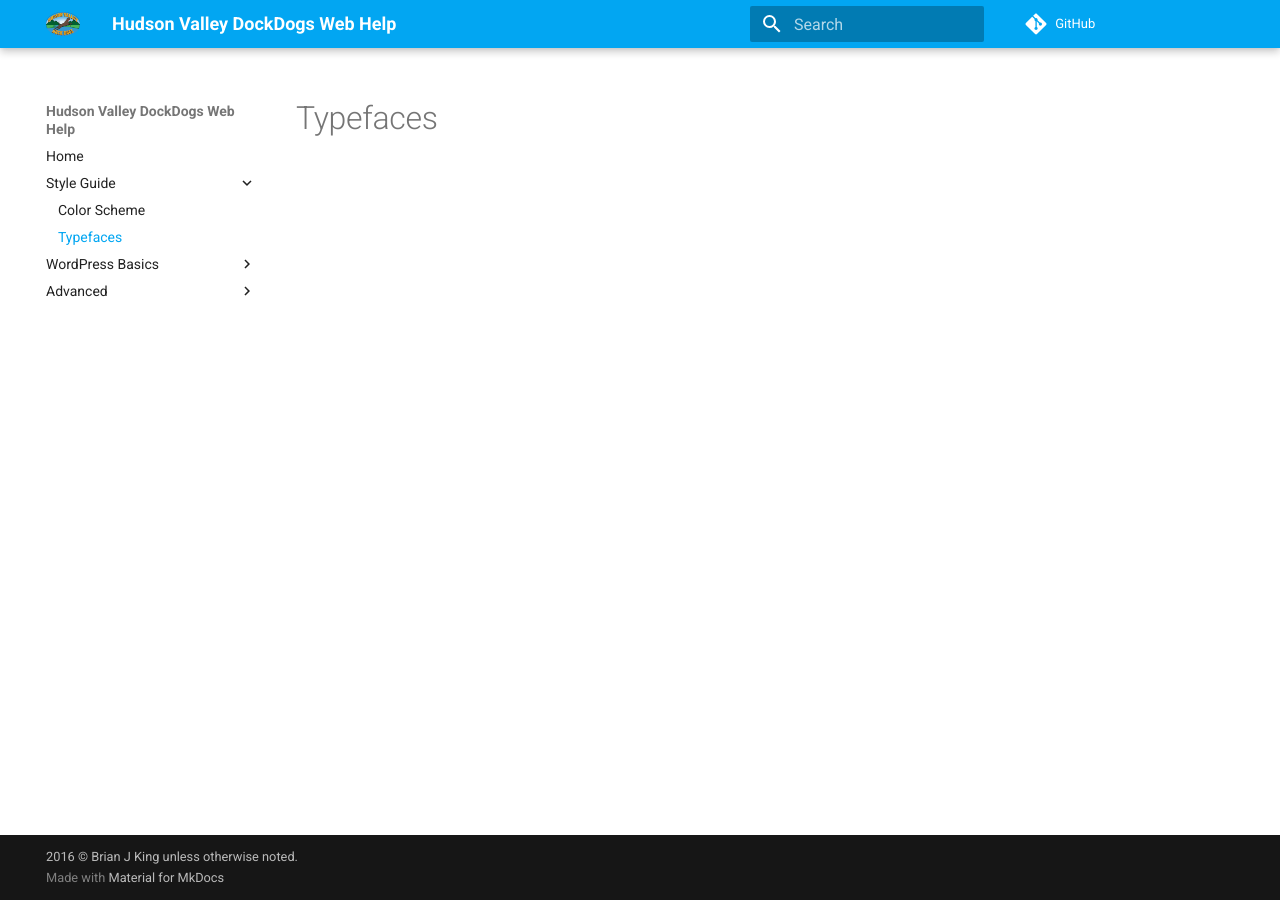
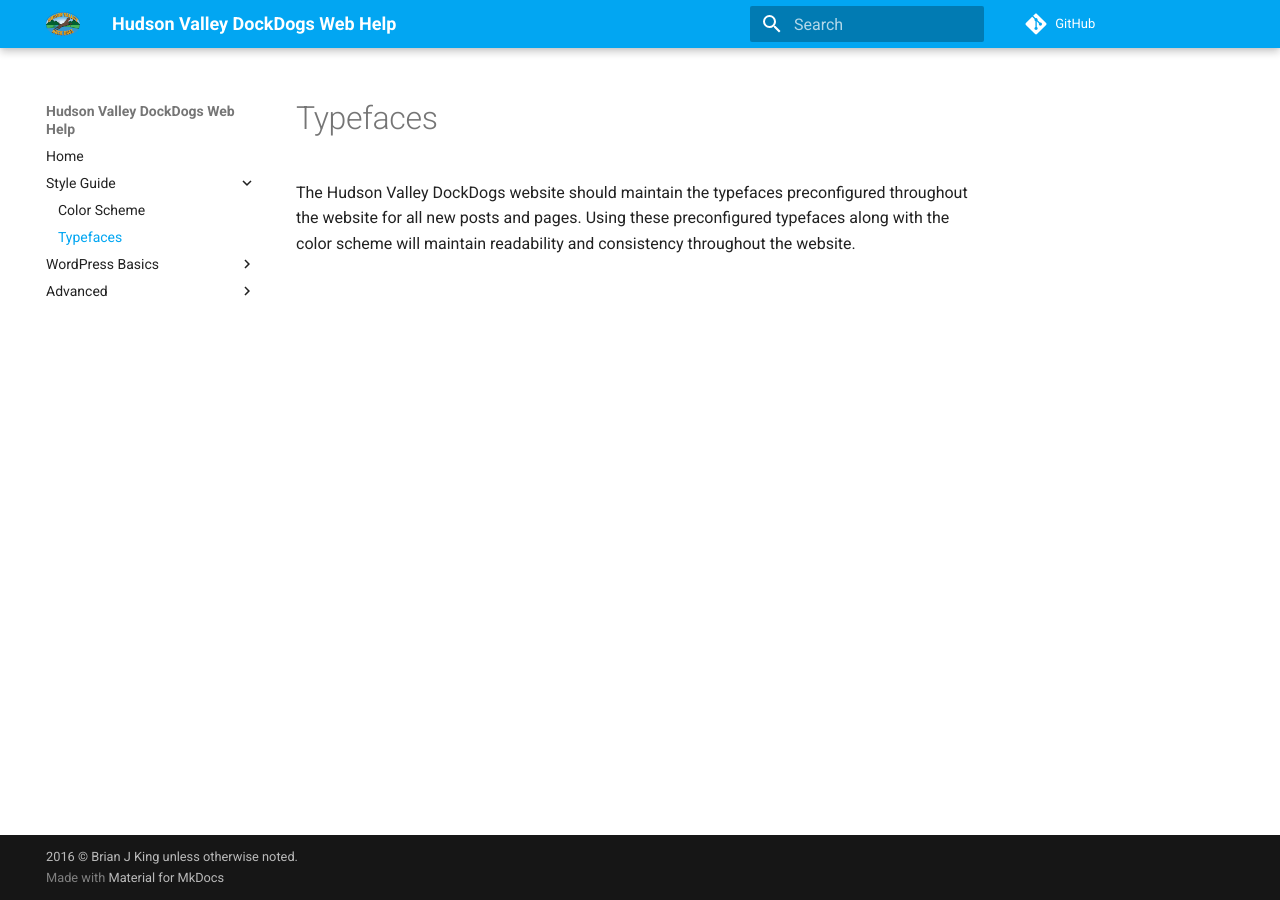
Before and after one commit to brianjking/hudsonvalleyhelp, an MkDocs documentation site: the page built from docs/style-guide/typefaces.md, in a window 1280 px wide. Built offline with MkDocs 1.6.1 and Material for MkDocs 9.7.7, drawn with Linux system fonts in a browser that asks for light colours; comment, search, counter and statistics services are not loaded; old or Windows-style settings are respelled for this version of MkDocs.

Commit message:
Updating typefaces page

```diff
--- a/docs/style-guide/typefaces.md
+++ b/docs/style-guide/typefaces.md
@@ -1 +1,3 @@
 # Typefaces
+
+The Hudson Valley DockDogs website should maintain the typefaces preconfigured throughout the website for all new posts and pages. Using these preconfigured typefaces along with the color scheme will maintain readability and consistency throughout the website.
```
